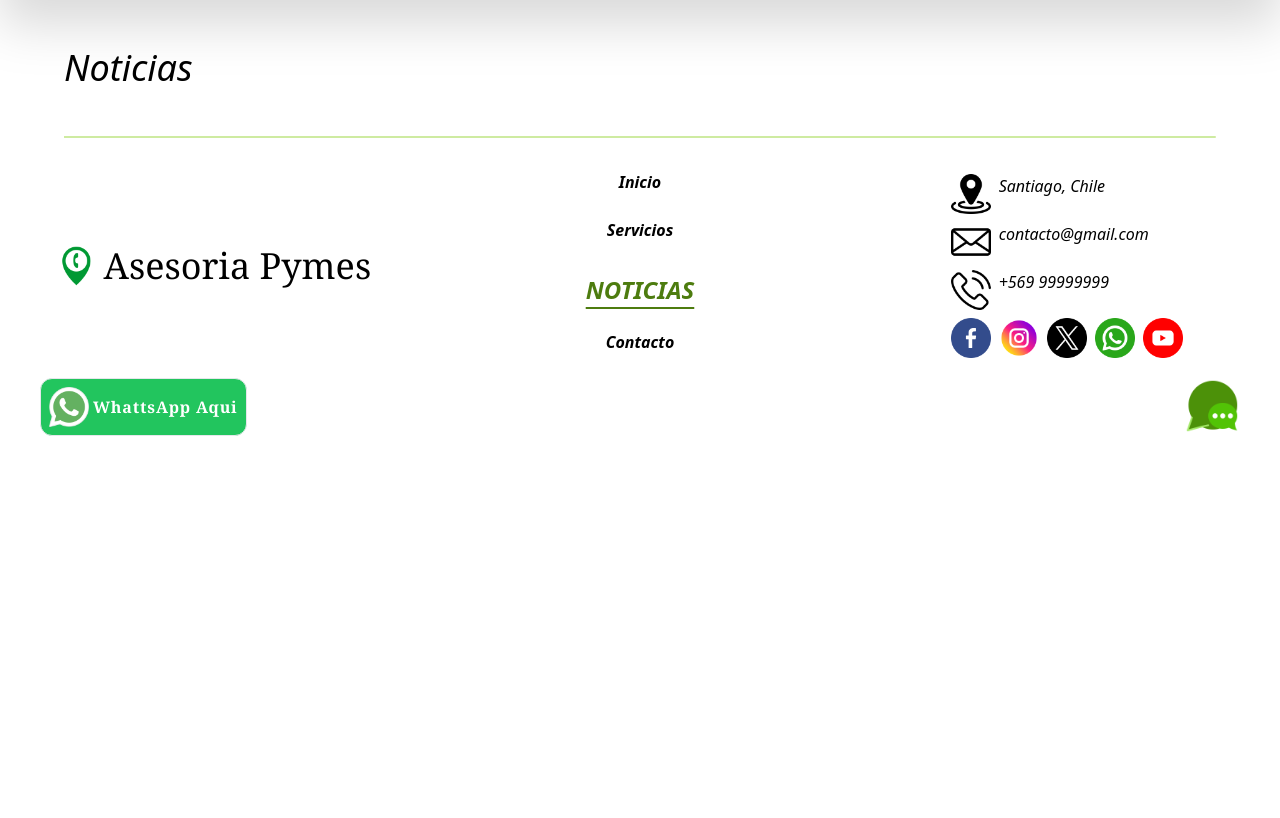
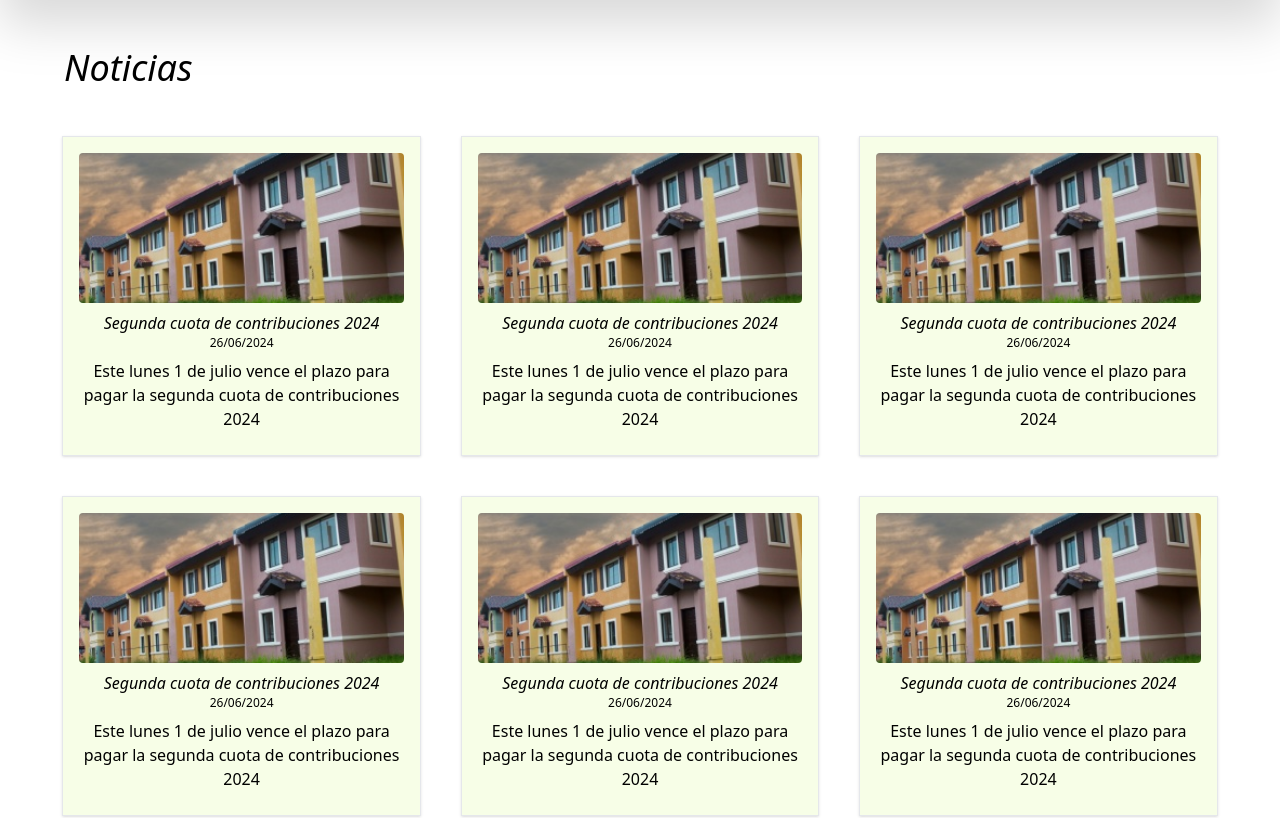
Before and after one commit to devcloudengineering/Contable, a React (Vite) app: page /noticias in a window 1280 px wide. Shown: the part 800-1618 px from the top of the page. Before the commit the page ends 1250 px from the top, so only its background shows below. Built offline with nearby package versions, Linux system fonts and the light colour scheme.

Commit message:
Se integra componentes de noticias centralizado

```diff
--- a/src/components/NoticiasCentralizado/NoticiasCentralizado.jsx
+++ b/src/components/NoticiasCentralizado/NoticiasCentralizado.jsx
@@ -1,8 +1,8 @@
-import NoticiasDespliegue from "./NoticiasDespliegue";
+import NoticiasDespliegue from "./NoticiasDespliegue.jsx";
 
 const NoticiasCentralizado = () => {
   return (
-    <div>
+    <div className="mb-12">
       <NoticiasDespliegue />
     </div>
   );
--- a/src/components/NoticiasCentralizado/NoticiasDespliegue.jsx
+++ b/src/components/NoticiasCentralizado/NoticiasDespliegue.jsx
@@ -1,5 +1,53 @@
+import CardPublicaciones from "../Inicio/CardPublicaciones/CardPublicaciones.jsx";
+import noticias1 from "../../assets/images/noticias/noticias1.png";
+
 const NoticiasDespliegue = () => {
-  return <></>;
+  return (
+    <div className="container m-auto flex flex-row flex-wrap justify-center gap-10 mb-4">
+      <CardPublicaciones
+        titulo="Segunda cuota de contribuciones 2024"
+        fecha="26/06/2024"
+        body="Este lunes 1 de julio vence el plazo para pagar la segunda cuota de contribuciones 2024"
+        src={noticias1}
+        descripcion="Operacion Segunda cuota de contribuciones 2024"
+      />
+      <CardPublicaciones
+        titulo="Segunda cuota de contribuciones 2024"
+        fecha="26/06/2024"
+        body="Este lunes 1 de julio vence el plazo para pagar la segunda cuota de contribuciones 2024"
+        src={noticias1}
+        descripcion="Operacion Segunda cuota de contribuciones 2024"
+      />
+      <CardPublicaciones
+        titulo="Segunda cuota de contribuciones 2024"
+        fecha="26/06/2024"
+        body="Este lunes 1 de julio vence el plazo para pagar la segunda cuota de contribuciones 2024"
+        src={noticias1}
+        descripcion="Operacion Segunda cuota de contribuciones 2024"
+      />
+      <CardPublicaciones
+        titulo="Segunda cuota de contribuciones 2024"
+        fecha="26/06/2024"
+        body="Este lunes 1 de julio vence el plazo para pagar la segunda cuota de contribuciones 2024"
+        src={noticias1}
+        descripcion="Operacion Segunda cuota de contribuciones 2024"
+      />
+      <CardPublicaciones
+        titulo="Segunda cuota de contribuciones 2024"
+        fecha="26/06/2024"
+        body="Este lunes 1 de julio vence el plazo para pagar la segunda cuota de contribuciones 2024"
+        src={noticias1}
+        descripcion="Operacion Segunda cuota de contribuciones 2024"
+      />
+      <CardPublicaciones
+        titulo="Segunda cuota de contribuciones 2024"
+        fecha="26/06/2024"
+        body="Este lunes 1 de julio vence el plazo para pagar la segunda cuota de contribuciones 2024"
+        src={noticias1}
+        descripcion="Operacion Segunda cuota de contribuciones 2024"
+      />
+    </div>
+  );
 };
 
 export default NoticiasDespliegue;
--- a/src/pages/Inicio.jsx
+++ b/src/pages/Inicio.jsx
@@ -32,7 +32,7 @@ export function Inicio() {
       <h2 className="text-4xl text-start mb-12 italic mx-16">
         Ultimas publicaciones
       </h2>
-      <div className="container m-auto flex flex-column flex-row flex-wrap justify-center gap-10 mb-4">
+      <div className="container m-auto flex flex-row flex-wrap justify-center gap-10 mb-4">
         <CardPublicaciones
           titulo="Operación Renta 2024"
           fecha="13/06/2024"
```
Also changed, not shown: src/assets/images/noticias/noticias1.png (added).
